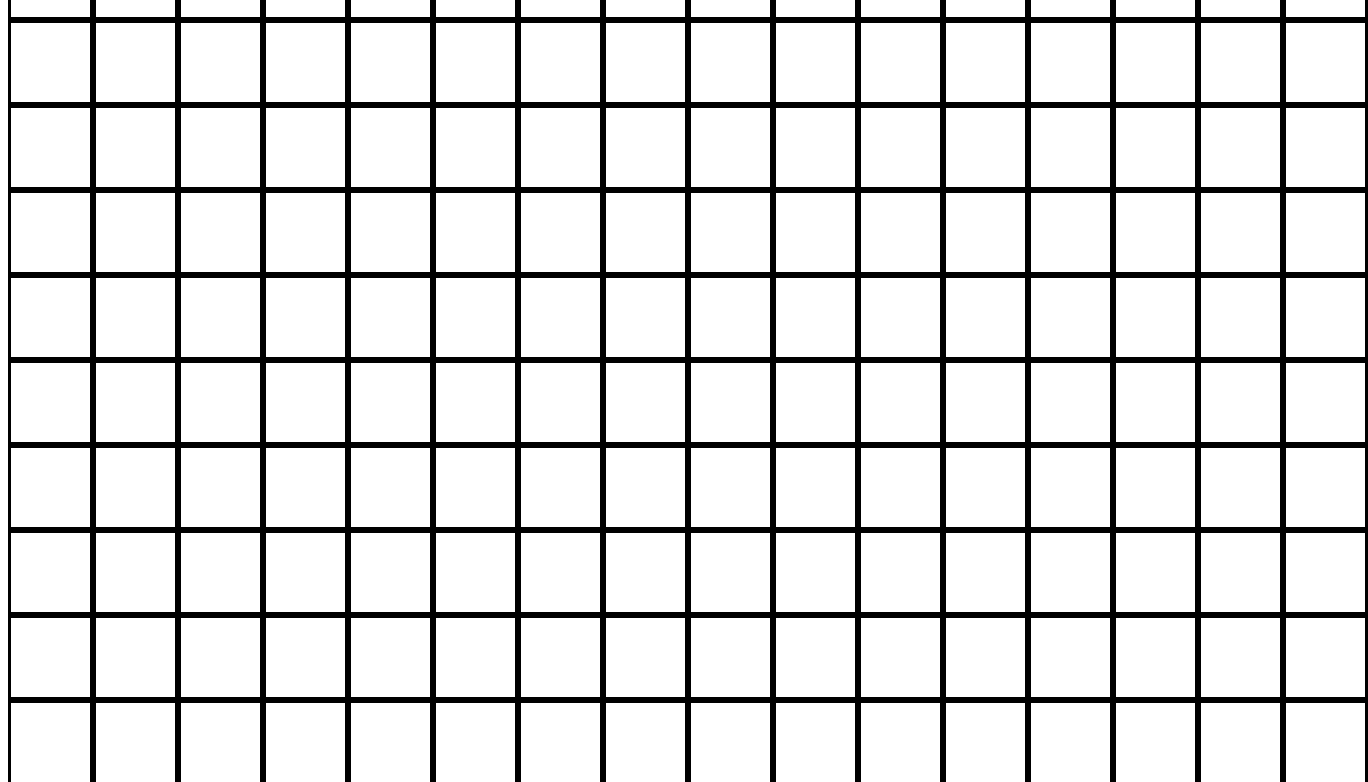
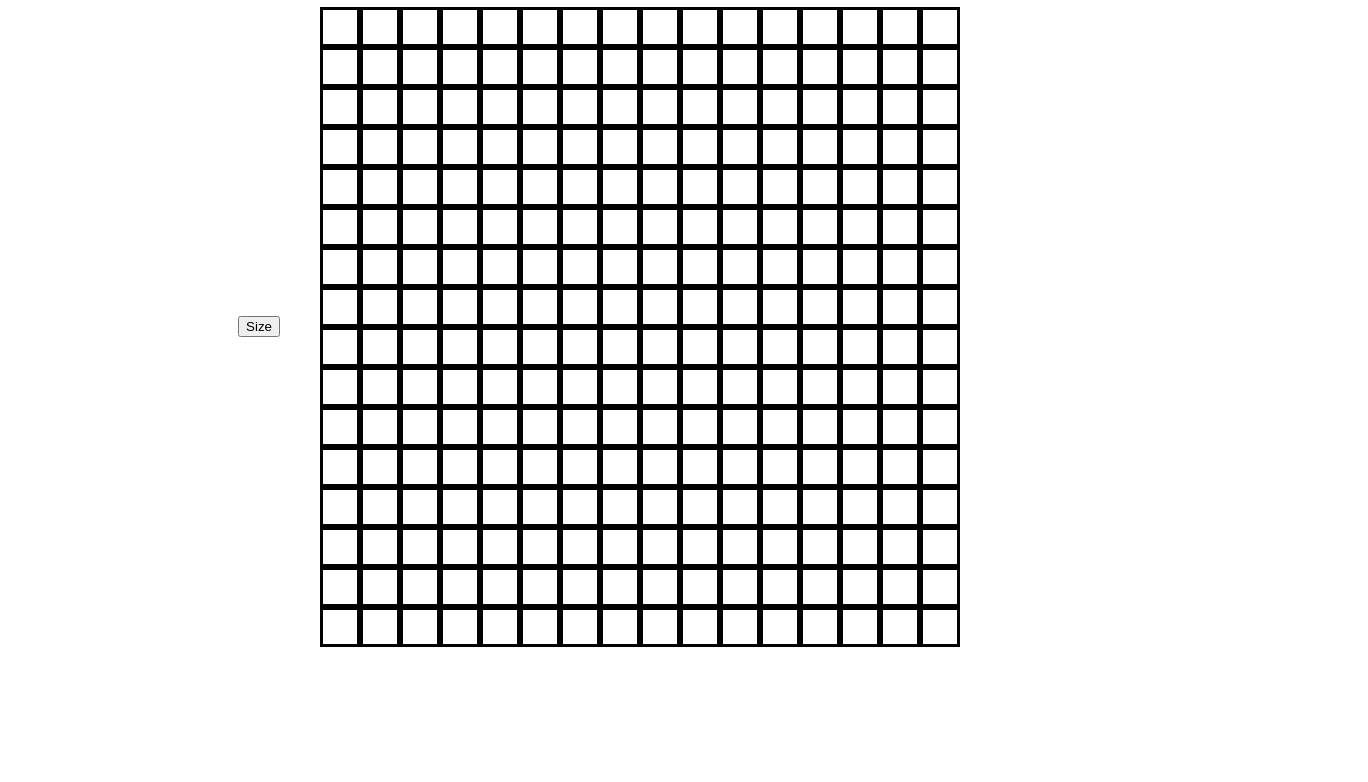
Before and after one commit to joshua-hulbert/etch-a-sketch, a plain HTML site: page index.html in a window 1280 px wide. Shown: the part 73-855 px from the top of the page, 1368 px wide, since content can reach past the window. After the commit the page ends 800 px from the top, so only its background shows below. Drawn offline with Linux system fonts and the light colour scheme.

Commit message:
Finished steps 1 - 4.

```diff
--- a/etch-a-sketch.js
+++ b/etch-a-sketch.js
@@ -1,27 +1,26 @@
 const DEFAULT_SIZE = 16;
+const GRID_SIZE = 640;
 
 const container = document.querySelector('#container');
 
-// function createGridSquare(size, row, col) {
-//     const square = document.createElement('div');
-//     square.classList.add('square-div');
-//     square.style.backgroundColor = 'blue';
-//     square.style.width = size;
-//     square.style.height = size;
-//     square.style.gridRow = row;
-//     square.style.gridColumn = col;
-//     return square;
-// }
+const sizeButton = document.querySelector('.size-button');
+sizeButton.addEventListener('click', resizeAndClearGrid);
 
-// function createGrid() {
-//     for (let row = 0; row < DEFAULT_SIZE; row++) {
-//         for (let col = 0; col < DEFAULT_SIZE; col++) {
-//             container.appendChild(createGridSquare(container.clientWidth / DEFAULT_SIZE, row, col));
-//         }
-//     }
-// }
+function makeSquareBlue() {
+    this.style.backgroundColor = 'blue';
+}
 
-// createGrid();
+function resizeAndClearGrid() {
+    let gridSizeSquares = prompt('Enter grid size (in squares, maximum 100)');
+
+    let square = container.lastElementChild;
+    while (square) {
+        container.removeChild(square);
+        square = container.lastElementChild;
+    }
+
+    createGrid(gridSizeSquares);
+}
 
 function createGridSquare(size, col, row) {
     const square = document.createElement('div');
@@ -33,10 +32,12 @@ function createGridSquare(size, col, row) {
     return square;
 }
 
-function createGrid() {
-    for (let row = 1; row <= DEFAULT_SIZE; row++) {
-        for (let col = 1; col <= DEFAULT_SIZE; col++) {
-            container.appendChild(createGridSquare(container.clientWidth / DEFAULT_SIZE, col, row));
+function createGrid(size=DEFAULT_SIZE) {
+    for (let row = 1; row <= size; row++) {
+        for (let col = 1; col <= size; col++) {
+            square = createGridSquare(GRID_SIZE / size, col, row);
+            square.addEventListener('mouseenter', makeSquareBlue);
+            container.appendChild(square);
         }
     }
 }
--- a/index.html
+++ b/index.html
@@ -8,6 +8,13 @@
     </header>
 
     <body>
-        <div id="container"></div>
+        <div class="header">
+            <h1>Etch-a-Sketch</h1>
+        </div>
+        <div class="body">
+            <button class="size-button">Size</button>
+            <div id="container"></div>
+            <button class="invis-button">Size</button>
+        </div>
     </body>
 </html>
--- a/styles.css
+++ b/styles.css
@@ -1,8 +1,28 @@
+.header {
+    text-align: center;
+}
+
+.body {
+    display: flex;
+    flex-direction: row;
+    justify-content: center;
+    align-items: center;
+    column-gap: 40px;
+}
+
+.invis-button {
+    visibility: hidden;
+}
+
 #container {
     display: grid;
+    width: 640px;
+    height: 640px;
+    align-self: center;
 }
 
 .square {
     border-style: solid;
     border-color: black;
+    box-sizing: border-box;
 }
```
